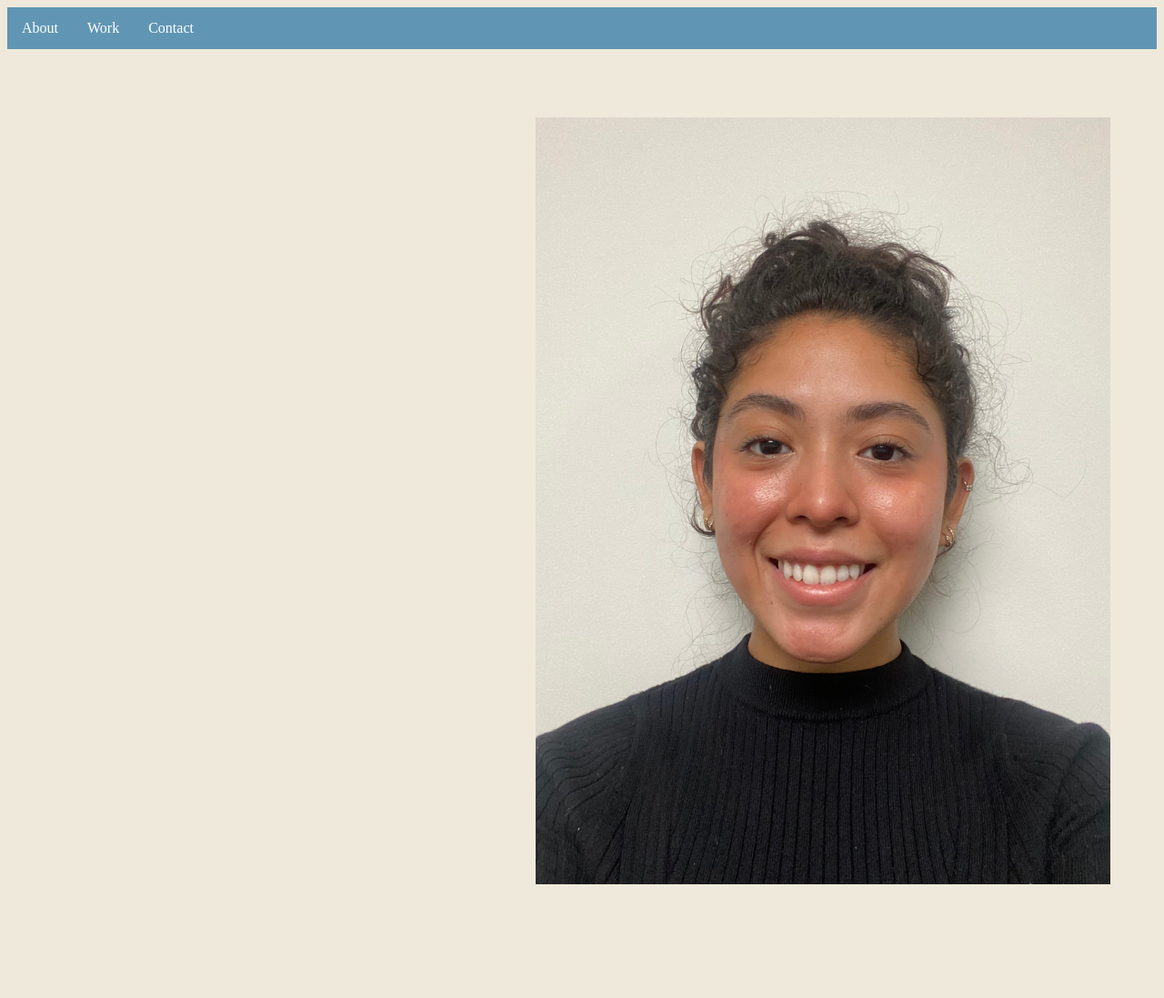
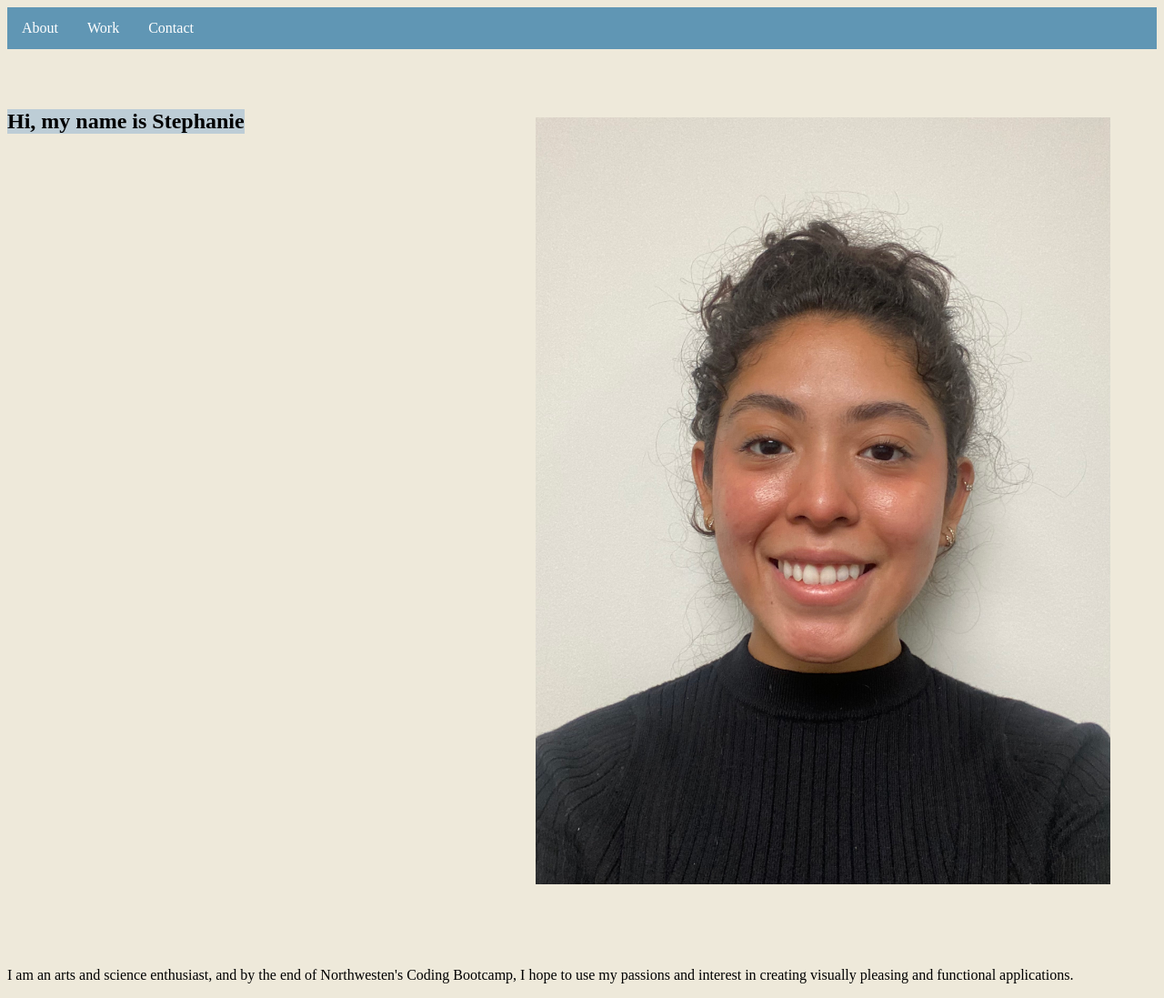
Before and after one commit to sangelito/02-Portafolio, a plain HTML site: page index.html in a window 1280 px wide. Shown: the whole page at 91% size. Before the commit the page ends 1055 px from the top, so only its background shows below. Drawn offline with Linux system fonts and the light colour scheme.

Commit message:
Added Introduction

```diff
--- a/Assets/style.css
+++ b/Assets/style.css
@@ -33,3 +33,10 @@ img {
     margin-right: auto;
     width: 50%;
 }
+
+h1{
+    background-color: #BDCDD6;
+    text-align: center;
+    position: absolute;
+    top: 100px;
+}
--- a/index.html
+++ b/index.html
@@ -20,5 +20,13 @@
     <aside>
         <img src="Images/IMG_3283.jpeg" alt="picture of Stephanie">
     </aside>
+
+    <section>
+        <h1>Hi, my name is Stephanie</h1>
+        <p>I am an arts and science enthusiast, and by the end of Northwesten's Coding Bootcamp, I hope to use my passions and interest in creating visually pleasing and functional applications. </p>
+    </section>
+
+
+
 </body>
 </html>
```
